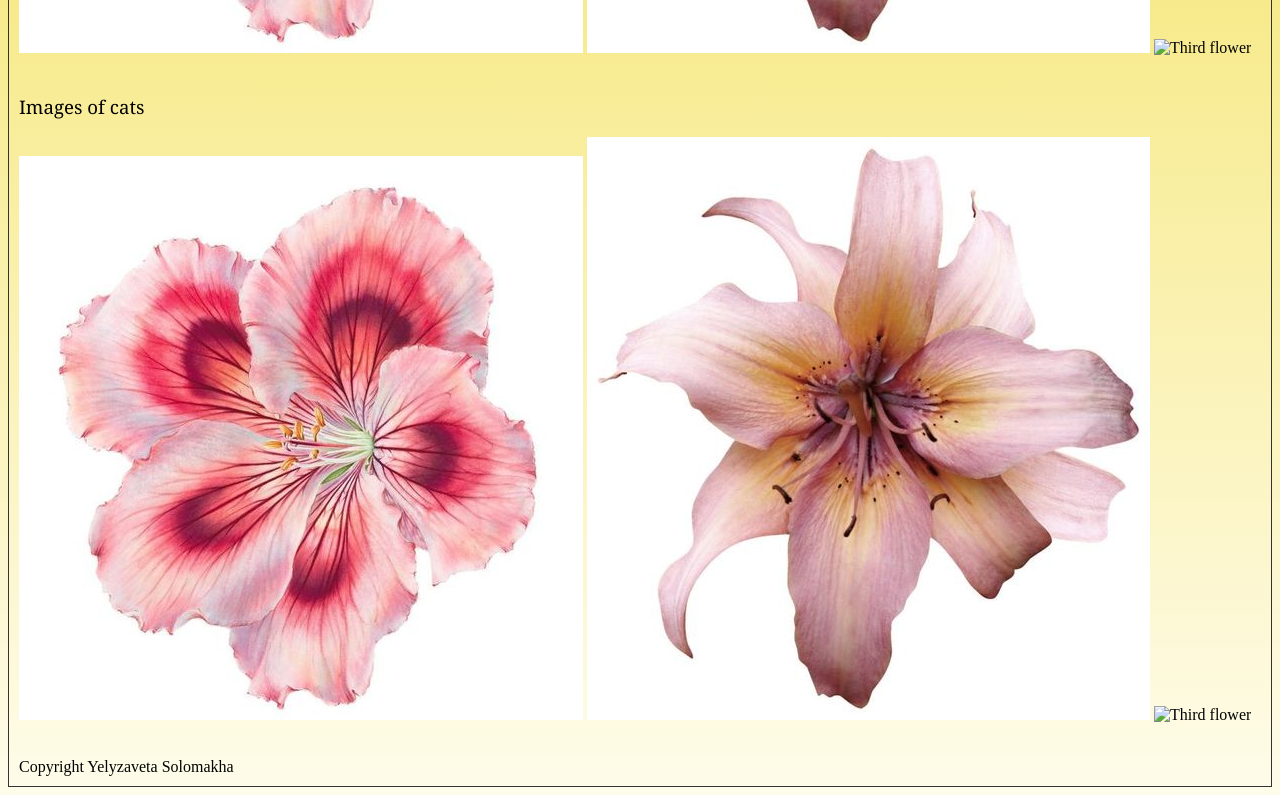
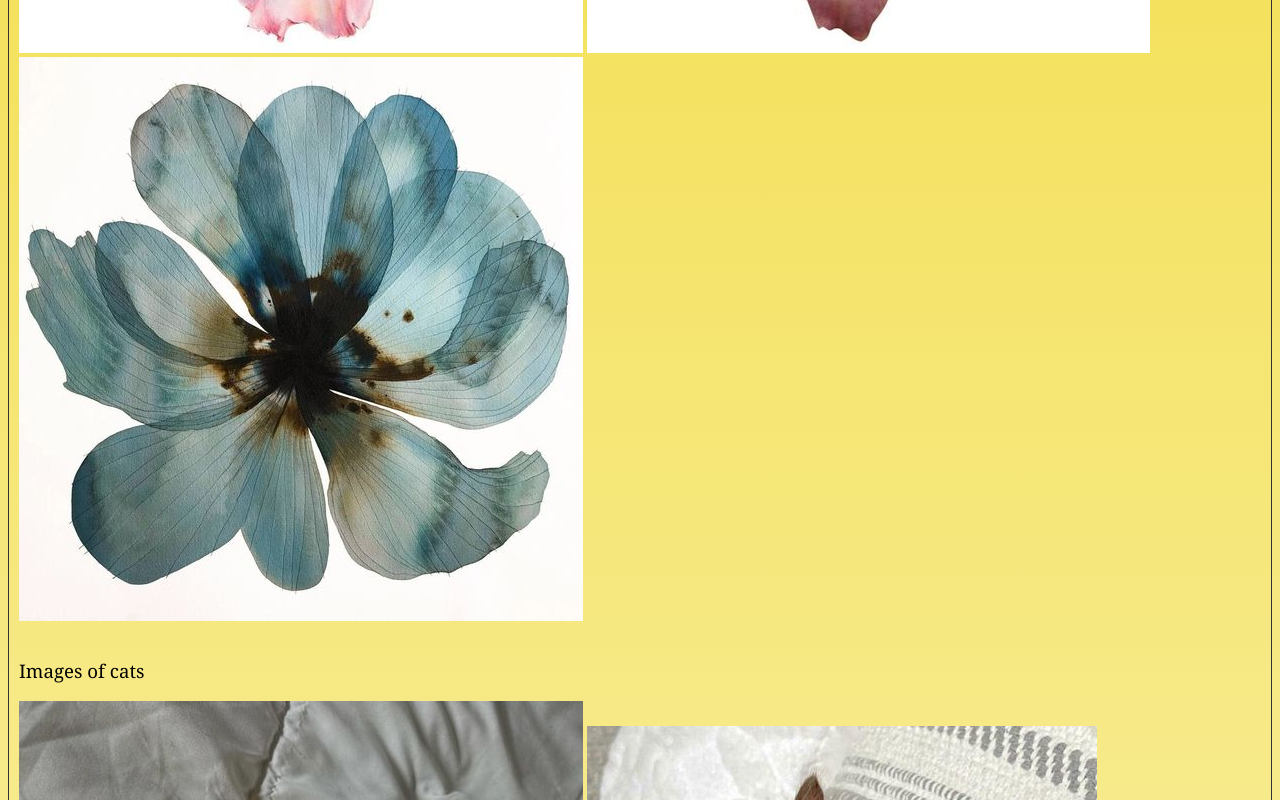
Before and after one commit to ysolomakha/MyRR_SYE, a plain HTML site: page index.html in a window 1280 px wide. Shown: the part 720-1520 px from the top of the page. Drawn offline with Linux system fonts and the light colour scheme.

Commit message:
develop commit 3 - change index.html and add new pictures

```diff
--- a/index.html
+++ b/index.html
@@ -11,13 +11,19 @@
         <h3>Insert images into HTML code</h3>
         <img src="images/picture1.jpg" alt="First flower"/>
         <img src="images/picture2.jpg" alt="Second flower"/>
-        <img src="images/picture3.jpg" alt="Third flower"/>
+        <img src="images/picture 3.jpg" alt="Third flower"/>
         <br>
         <br>
         <h3>Images of cats</h3>
-        <img src="images/picture1.jpg" alt="First flower"/>
-        <img src="images/picture2.jpg" alt="Second flower"/>
-        <img src="images/picture3.jpg" alt="Third flower"/>
+        <img src="images/cat1.jpg" alt="First cat"/>
+        <img src="images/cat2.jpg" alt="Second cat"/>
+        <img src="images/cat3.jpg" alt="Third cat"/>
+        <br>
+        <br>
+        <h4>Random images</h4>
+        <img src="images2/geese.jpg" alt="Pic of geese"/>
+        <img src="images2/lamb.jpg" alt="Pic of a lamb"/>
+        <img src="images2/sea.jpg" alt="This is sea"/>
     </head>
     <body>
         <br>
```
